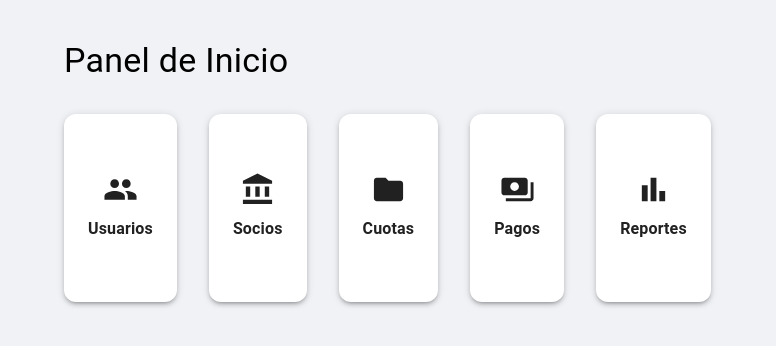
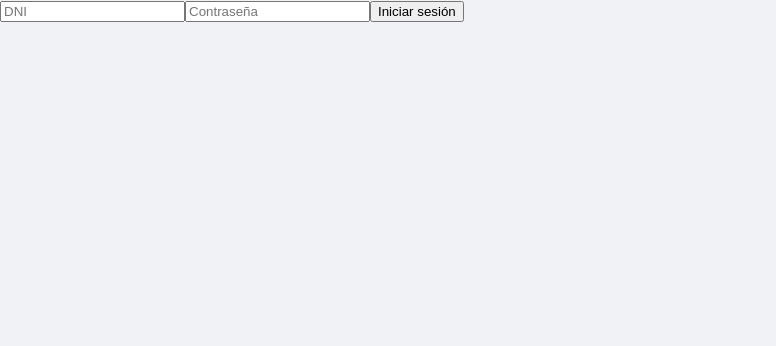
Before and after one commit to andressilva99/FrontendGym, a React (Vite) app: page / in a window 1280 px wide. Shown: the top 346 px of the page, without its empty margins (0-776 px from the left). Built offline with nearby package versions, Linux system fonts and the light colour scheme.

Commit message:
funcional login

```diff
--- a/src/App.tsx
+++ b/src/App.tsx
@@ -1,5 +1,8 @@
-import { BrowserRouter as Router, Routes, Route } from "react-router-dom";
+import { BrowserRouter, Routes, Route, Navigate } from "react-router-dom";
+import { useEffect, useState } from "react";
+import LoginPage from "./pages/LoginPage";
 import DashboardPage from "./pages/DashboardPage";
+import type { User } from "./types/user.types";
 import UsersPage from "./pages/UsersPage";
 import { SociosPage } from "./pages/SociosPage";
 import SharesPage from "./pages/SharesPage";
@@ -7,16 +10,42 @@ import { PaymentsPage } from "./pages/PaymentPage";
 import ReportsPage from "./pages/ReportsPage";
 
 export default function App() {
+  const [loggedUser, setLoggedUser] = useState<User | null>(null);
+
+  useEffect(() => {
+    const storedUser = localStorage.getItem("user");
+    if (storedUser) {
+      setLoggedUser(JSON.parse(storedUser));
+    }
+  }, []);
+
+  const handleLogin = (user: User) => {
+    localStorage.setItem("user", JSON.stringify(user));
+    setLoggedUser(user);
+  };
+
+  const handleLogout = () => {
+    localStorage.removeItem("user");
+    setLoggedUser(null);
+  };
+
   return (
-    <Router>
+    <BrowserRouter>
       <Routes>
-        <Route path="/" element={<DashboardPage />} />
-        <Route path="/users" element={<UsersPage />} />
-        <Route path="/socios" element={<SociosPage />} />
-        <Route path="/shares" element={<SharesPage />} />
-        <Route path="/payments" element={<PaymentsPage />} />
-        <Route path="/reports" element={<ReportsPage />} />
+        {!loggedUser ? (
+          <Route path="*" element={<LoginPage onLogin={handleLogin} />} />
+        ) : (
+         <>
+            <Route path="/" element={<DashboardPage user={loggedUser} onLogout={handleLogout} />} />
+            <Route path="/users" element={<UsersPage />} />
+            <Route path="/socios" element={<SociosPage />} />
+            <Route path="/shares" element={<SharesPage />} />
+            <Route path="/payments" element={<PaymentsPage />} />
+            <Route path="/reports" element={<ReportsPage />} />
+            <Route path="*" element={<Navigate to="/" />} />
+          </>
+        )}
       </Routes>
-    </Router>
+    </BrowserRouter>
   );
 }
--- a/src/pages/DashboardPage.tsx
+++ b/src/pages/DashboardPage.tsx
@@ -1,8 +1,25 @@
-// src/pages/DashboardPage.tsx
 import React from "react";
-import { Container, Typography, Paper, Grid } from "@mui/material";
-import { People, AccountBalance, Payments, Folder, BarChart } from "@mui/icons-material";
+import {
+  Container,
+  Typography,
+  Paper,
+  Button,
+  Box,
+} from "@mui/material";
+import {
+  People,
+  AccountBalance,
+  Payments,
+  Folder,
+  BarChart,
+} from "@mui/icons-material";
 import { useNavigate } from "react-router-dom";
+import type { User } from "../types/user.types";
+
+interface Props {
+  user: User;
+  onLogout: () => void;
+}
 
 interface DashboardItem {
   title: string;
@@ -10,7 +27,10 @@ interface DashboardItem {
   path: string;
 }
 
-const items: DashboardItem[] = [
+const DashboardPage: React.FC<Props> = ({ user, onLogout }) => {
+  const navigate = useNavigate();
+
+  const allItems: DashboardItem[] = [
     { title: "Usuarios", icon: <People fontSize="large" />, path: "/users" },
     { title: "Socios", icon: <AccountBalance fontSize="large" />, path: "/socios" },
     { title: "Cuotas", icon: <Folder fontSize="large" />, path: "/shares" },
@@ -18,49 +38,93 @@ const items: DashboardItem[] = [
     { title: "Reportes", icon: <BarChart fontSize="large" />, path: "/reports" },
   ];
 
-const DashboardPage: React.FC = () => {
-  const navigate = useNavigate();
+  const visibleItems =
+    user.role === "ADMINISTRATIVO"
+      ? allItems
+      : allItems.filter(
+          (item) =>
+            item.title === "Socios" ||
+            item.title === "Pagos"
+        );
 
   return (
     <Container maxWidth="lg" sx={{ mt: 5 }}>
-      <Typography variant="h4" mb={4}>
-        Panel de Inicio
+
+      {/* Header con bienvenida */}
+      <Box
+        display="flex"
+        justifyContent="space-between"
+        alignItems="center"
+        mb={5}
+      >
+        <Box>
+          <Typography variant="h4" fontWeight={700}>
+            Bienvenido, {user.username}
           </Typography>
 
-      <Grid container spacing={4}>
-        {items.map((item) => (
-          <Grid
+          <Typography
+            variant="subtitle2"
+            sx={{
+              backgroundColor: "#f0f0f0",
+              display: "inline-block",
+              px: 2,
+              py: 0.5,
+              borderRadius: 2,
+              mt: 1,
+              fontWeight: 500,
+            }}
+          >
+            {user.role}
+          </Typography>
+        </Box>
 
+        <Button
+          variant="contained"
+          color="error"
+          onClick={onLogout}
+        >
+          Cerrar sesión
+        </Button>
+      </Box>
+
+      {/* Contenedor flexible */}
+      <Box
+        display="flex"
+        flexWrap="wrap"
+        gap={3}
+      >
+        {visibleItems.map((item) => (
+          <Paper
             key={item.title}
-            component="div" // ⚠️ evita el error de TypeScript
-          >
-            <Paper
             elevation={3}
             sx={{
+              width: {
+                xs: "100%",
+                sm: "48%",
+                md: "30%",
+              },
+              height: 140,
               display: "flex",
               flexDirection: "column",
               alignItems: "center",
               justifyContent: "center",
-                p: 3,
-                height: 140,
               cursor: "pointer",
               borderRadius: 3,
+              transition: "all 0.3s ease",
               "&:hover": {
                 boxShadow: "0 8px 24px rgba(0,0,0,0.2)",
-                  transform: "translateY(-3px)",
-                  transition: "all 0.3s ease",
+                transform: "translateY(-4px)",
               },
             }}
             onClick={() => navigate(item.path)}
           >
             {item.icon}
-              <Typography variant="subtitle1" mt={1} fontWeight={600}>
+            <Typography mt={1} fontWeight={600}>
               {item.title}
             </Typography>
           </Paper>
-          </Grid>
         ))}
-      </Grid>
+      </Box>
     </Container>
   );
 };
--- /dev/null
+++ b/src/pages/LoginPage.tsx
@@ -0,0 +1,59 @@
+import { useState } from "react";
+import type { Dispatch, SetStateAction } from "react";
+import type { User } from "../types/user.types";
+
+interface LoginPageProps {
+  users: User[];
+  onLogin: Dispatch<SetStateAction<User | null>>;
+}
+
+export default function LoginPage({ onLogin }: any) {
+  const [dni, setDni] = useState("");
+  const [password, setPassword] = useState("");
+  const [error, setError] = useState("");
+
+  const handleLogin = async () => {
+    try {
+      const res = await fetch("http://localhost:3000/users/login", {
+        method: "POST",
+        headers: {
+          "Content-Type": "application/json"
+        },
+        body: JSON.stringify({
+          dni: Number(dni),
+          password
+        })
+      });
+
+      const data = await res.json();
+
+      if (!res.ok) {
+        setError(data.message);
+        return;
+      }
+
+      onLogin(data);
+
+    } catch (err) {
+      setError("Error de conexión");
+    }
+  };
+
+  return (
+    <div>
+      <input
+        placeholder="DNI"
+        value={dni}
+        onChange={(e) => setDni(e.target.value)}
+      />
+      <input
+        type="password"
+        placeholder="Contraseña"
+        value={password}
+        onChange={(e) => setPassword(e.target.value)}
+      />
+      {error && <div style={{ color: "red" }}>{error}</div>}
+      <button onClick={handleLogin}>Iniciar sesión</button>
+    </div>
+  );
+}
--- a/src/types/user.types.ts
+++ b/src/types/user.types.ts
@@ -5,4 +5,5 @@ export interface User {
   username: string;
   dni: number;
   role: Role;
+  token: string;
 }
```
Also changed, not shown: src/api/auth.api.ts (added, +14 -0 lines). Lines whose indentation alone changed are shown as unchanged.
